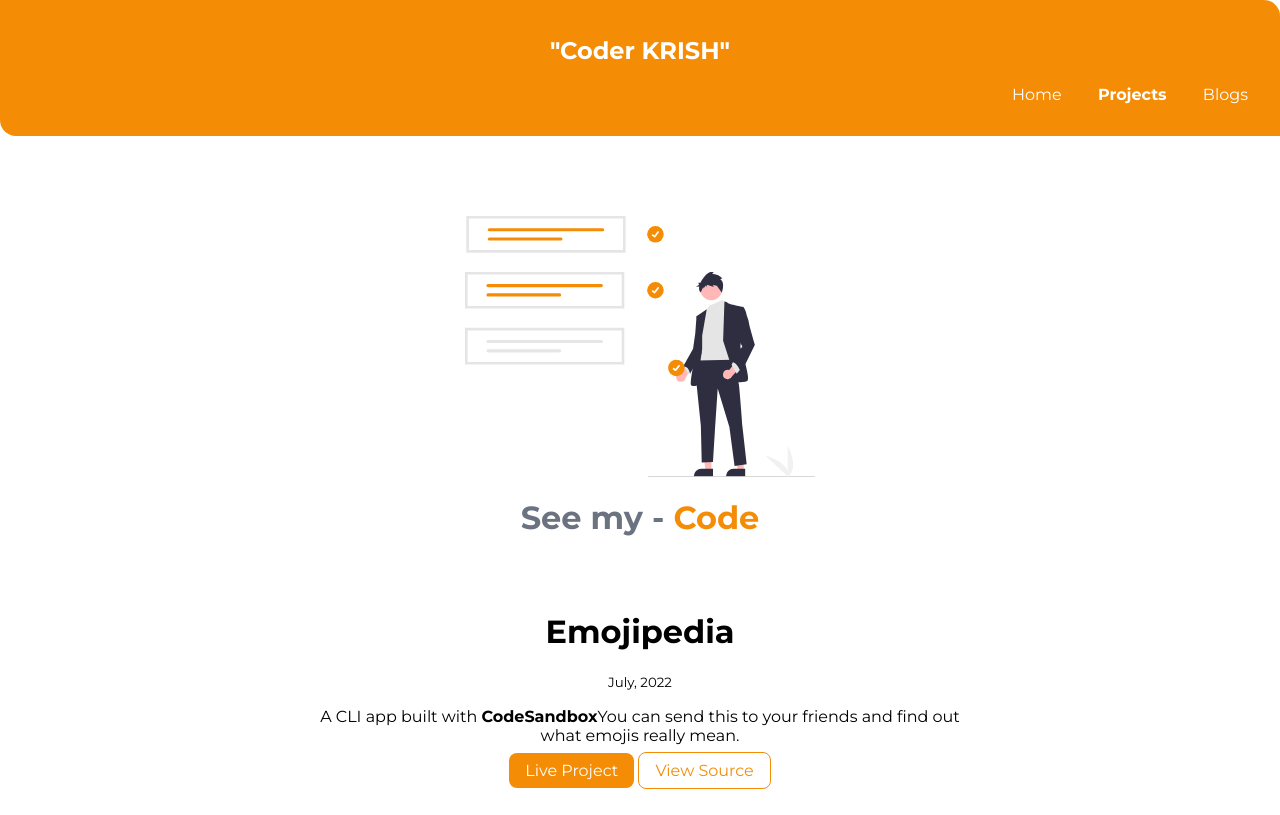
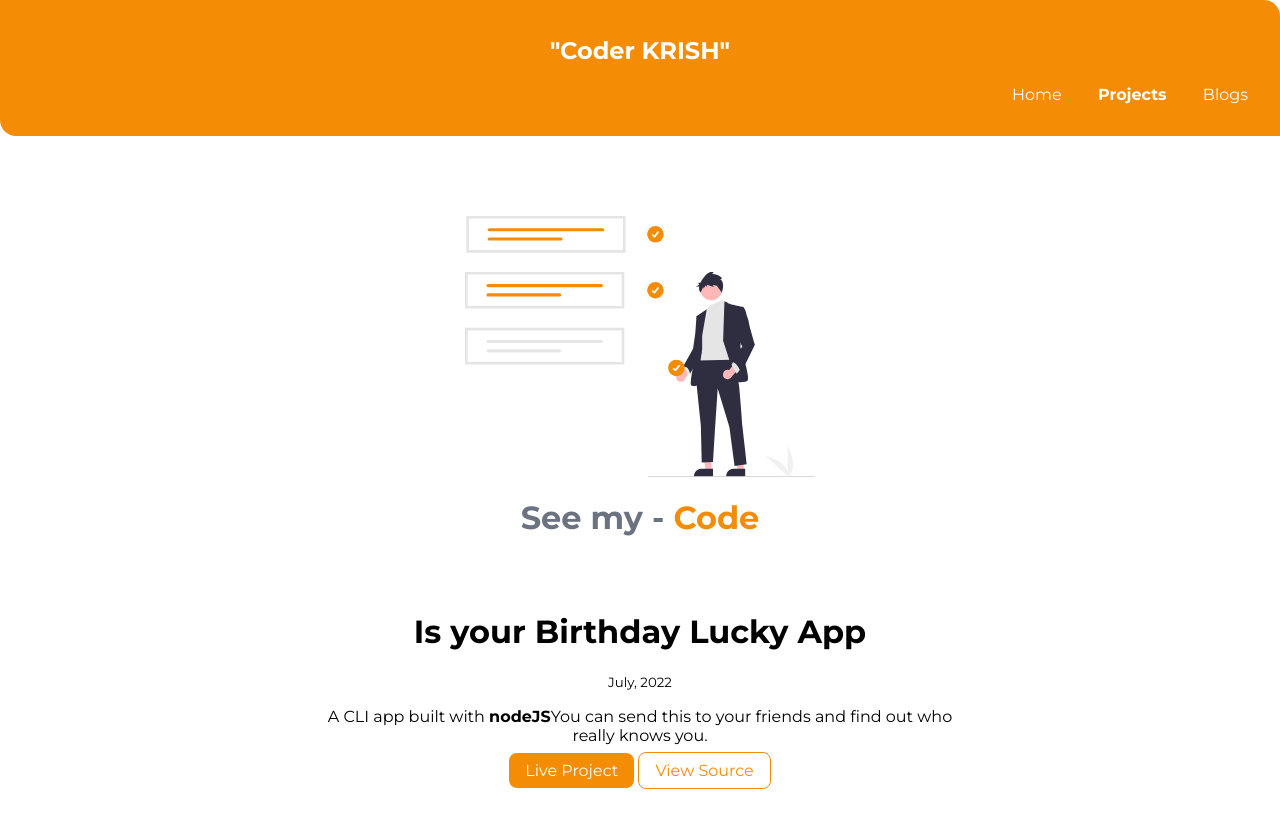
Before and after one commit to Krishdev8/KrishnaGhoman-Portfolio, a plain HTML site: page projects.html in a window 1280 px wide. Shown: the top 815 px of the page. Drawn offline with Linux system fonts and the light colour scheme.

Commit message:
Added birthday project
Mark 11 Done!

```diff
--- a/projects.html
+++ b/projects.html
@@ -32,6 +32,18 @@
     </header>
 
     <ul class="list-non-bullet">
+
+        <li>
+            <div class="container container-center margin-md">
+            <h1>Is your Birthday Lucky App</h1>
+            <small>July, 2022</small>
+            <p>A CLI app built with <strong>nodeJS</strong>You can send this to your friends and find out who really knows you.</p>
+
+            <a class="link-secondary" href="https://LuckyNumberKrish-Mark11-1.krishghoman.repl.co" target="_blank">Live Project</a>
+            <a class="link-primary" href="https://replit.com/@krishGhoman/LuckyNumberKrish-Mark11-1#index.html" target="_blank">View Source </a>
+            </div>
+
+        </li>
 
         <li>
             <div class="container container-center margin-md">
```
